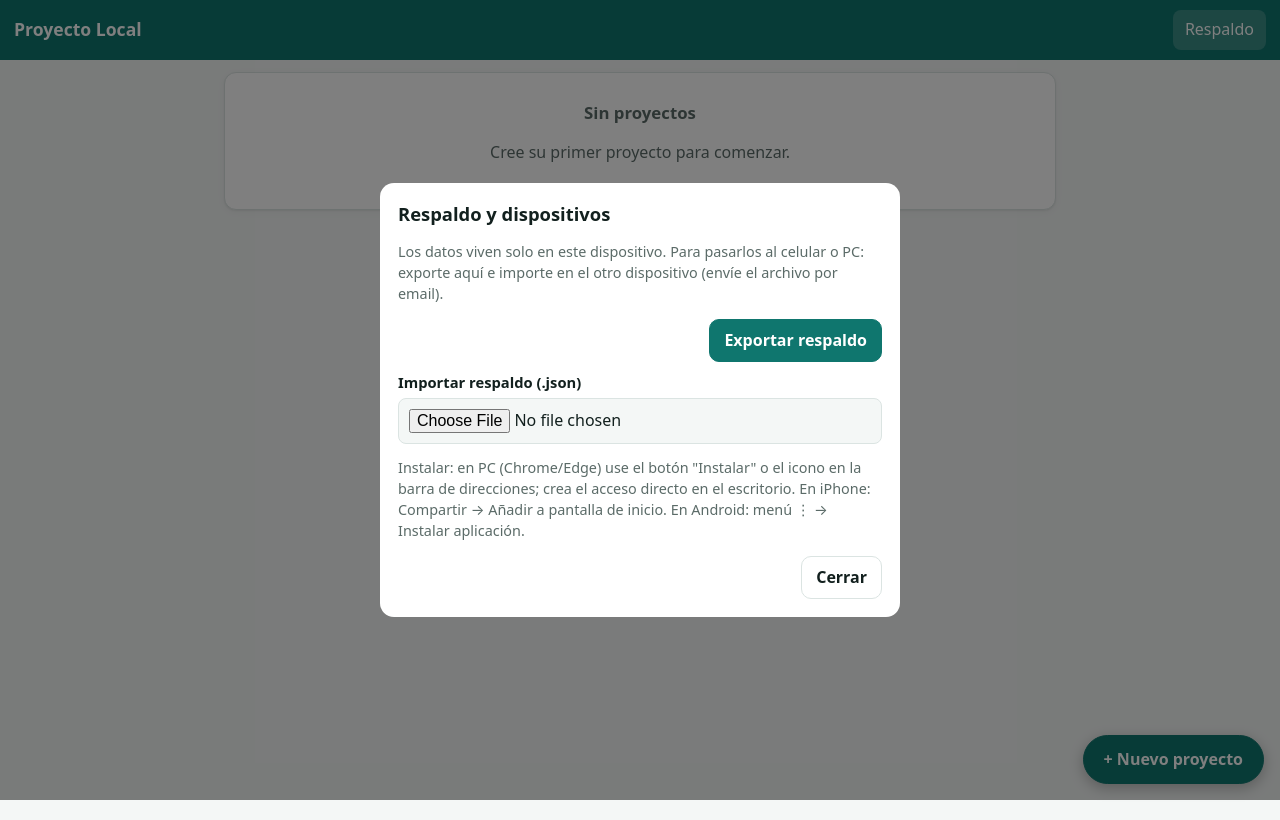
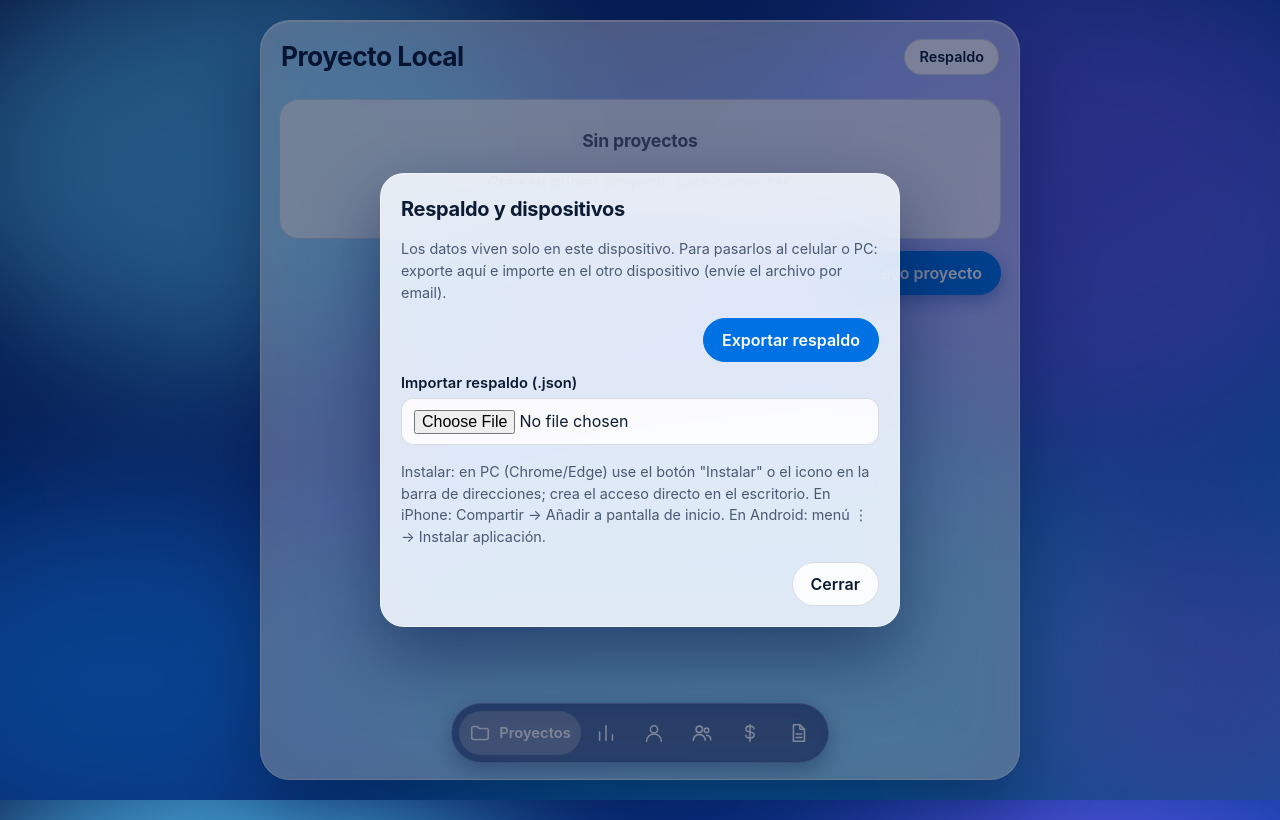
Before and after one commit to irs2011001-a11y/ProyectoLocal, a plain HTML site: page index.html in a window 1280 px wide. Both pictures are taken after a click on the button "Respaldo". Drawn offline with Linux system fonts and the light colour scheme.

Commit message:
feat: rediseño Apple (tarjeta translúcida, dock de iconos, azul), subcategorías propias
Co-Authored-By: Claude Sonnet 5.5 <noreply@anthropic.com>

```diff
--- a/app.js
+++ b/app.js
@@ -4,7 +4,28 @@
 
 const KEY = 'proyectoLocal.v1';
 const SUBS = ['Comunitario', 'Religioso / Iglesia', 'Deportivo', 'Educativo', 'Negocio', 'Familiar', 'Evento', 'Otro'];
-const TABS = [['resumen', 'Resumen'], ['miembros', 'Miembros'], ['grupos', 'Grupos'], ['conta', 'Contabilidad'], ['reportes', 'Reportes']];
+const NAV = [['proyectos', 'Proyectos'], ['resumen', 'Resumen'], ['miembros', 'Miembros'], ['grupos', 'Grupos'], ['conta', 'Contabilidad'], ['reportes', 'Reportes']];
+const ICONS = {
+  proyectos: [['path', { d: 'M3 7a2 2 0 0 1 2-2h4l2 2h8a2 2 0 0 1 2 2v8a2 2 0 0 1-2 2H5a2 2 0 0 1-2-2z' }]],
+  resumen: [['path', { d: 'M5 20V11M12 20V4M19 20v-6' }]],
+  miembros: [['circle', { cx: 12, cy: 8, r: 4 }], ['path', { d: 'M4 21a8 8 0 0 1 16 0' }]],
+  grupos: [['circle', { cx: 9, cy: 8, r: 3.5 }], ['path', { d: 'M2.5 20a6.5 6.5 0 0 1 13 0' }], ['circle', { cx: 17, cy: 9, r: 2.5 }], ['path', { d: 'M17 14.5a5 5 0 0 1 4.5 5' }]],
+  conta: [['path', { d: 'M12 3v18' }], ['path', { d: 'M16.5 7.5C16.5 5.8 14.5 4.5 12 4.5S7.5 5.8 7.5 7.5 9.5 10.4 12 10.8s4.5 1.2 4.5 3.2-2 3.5-4.5 3.5-4.5-1.3-4.5-3' }]],
+  reportes: [['path', { d: 'M7 3h7l5 5v13H7z' }], ['path', { d: 'M14 3v5h5M10 13h6M10 17h6' }]]
+};
+function icon(name) {
+  const NS = 'http://www.w3.org/2000/svg';
+  const svg = document.createElementNS(NS, 'svg');
+  const base = { viewBox: '0 0 24 24', width: 22, height: 22, fill: 'none', stroke: 'currentColor', 'stroke-width': 1.7, 'stroke-linecap': 'round', 'stroke-linejoin': 'round', 'aria-hidden': 'true' };
+  for (const [k, v] of Object.entries(base)) svg.setAttribute(k, v);
+  for (const [tag, attrs] of ICONS[name]) {
+    const el = document.createElementNS(NS, tag);
+    for (const [k, v] of Object.entries(attrs)) el.setAttribute(k, v);
+    svg.append(el);
+  }
+  return svg;
+}
+const subList = () => [...new Set([...SUBS, ...db.projects.map(x => x.sub).filter(Boolean)])];
 
 /* ---------- utilidades ---------- */
 function h(tag, attrs, ...kids) {
@@ -70,7 +91,7 @@ function save() {
   try { localStorage.setItem(KEY, JSON.stringify(db)); }
   catch { toast('No se pudo guardar: almacenamiento lleno o bloqueado'); }
 }
-const ui = { pid: null, tab: 'resumen', ftype: '', q: '', rep: { kind: 'conta', from: '', to: '' } };
+const ui = { pid: null, tab: 'proyectos', lastTab: '', ftype: '', q: '', rep: { kind: 'conta', from: '', to: '' } };
 const proj = () => db.projects.find(p => p.id === ui.pid);
 const totals = (entries) => {
   const i = sum(entries.filter(e => e.type === 'ingreso').map(e => e.amount));
@@ -100,6 +121,12 @@ function openForm({ title, fields, values = {}, submit = 'Guardar', onSave, onDe
     const id = 'f_' + f.k;
     inp.id = id;
     form.append(h('label', { for: id }, f.label + (f.req ? ' *' : '')), inp);
+    if (f.custom) { // opción "crear nueva": muestra un campo de texto
+      const inp2 = h('input', { type: 'text', maxlength: 40, hidden: true, placeholder: 'Nombre de la nueva subcategoría', 'aria-label': 'Nueva subcategoría', autocomplete: 'off' });
+      inputs[f.k + '_new'] = inp2;
+      inp.addEventListener('change', () => { inp2.hidden = inp.value !== '__new__'; if (!inp2.hidden) inp2.focus(); });
+      form.append(inp2);
+    }
   }
   const close = () => { dlg.close(); dlg.remove(); };
   form.append(err, h('div', { class: 'actions' },
@@ -111,6 +138,10 @@ function openForm({ title, fields, values = {}, submit = 'Guardar', onSave, onDe
     const data = {};
     for (const f of fields) {
       let v = inputs[f.k].value.trim();
+      if (f.custom && v === '__new__') {
+        v = inputs[f.k + '_new'].value.trim().replace(/\s+/g, ' ');
+        if (!v) return void (err.textContent = 'Escriba el nombre de la nueva subcategoría');
+      }
       if (f.req && !v) return void (err.textContent = `Falta: ${f.label}`);
       if (f.type === 'money') {
         const c = toCents(v);
@@ -137,7 +168,7 @@ function editProject(p) {
     title: isNew ? 'Nuevo proyecto' : 'Editar proyecto',
     fields: [
       { k: 'name', label: 'Nombre del proyecto', type: 'text', req: true, max: 80 },
-      { k: 'sub', label: 'Subcategoría', type: 'select', options: SUBS.map(s => ({ v: s, l: s })) },
+      { k: 'sub', label: 'Subcategoría', type: 'select', custom: true, options: [...subList().map(s => ({ v: s, l: s })), { v: '__new__', l: '＋ Crear nueva subcategoría…' }] },
       { k: 'desc', label: 'Descripción', type: 'textarea', max: 2000 }
     ],
     values: p || {},
@@ -288,10 +319,9 @@ function emailReport(r) {
 let installEvt = null;
 const standalone = () => matchMedia('(display-mode: standalone)').matches || navigator.standalone;
 
-function topBar(title, back) {
+function topBar(title, sub) {
   return h('header', { class: 'top' },
-    back && h('button', { onclick: () => { ui.pid = null; render(); }, 'aria-label': 'Volver' }, '←'),
-    h('h1', null, title),
+    h('div', { class: 'grow' }, h('h1', null, title), sub && h('div', { class: 'sub' }, sub)),
     installEvt && !standalone() && h('button', { onclick: installApp }, 'Instalar'),
     h('button', { onclick: openBackup }, 'Respaldo'));
 }
@@ -321,9 +351,7 @@ function openBackup() {
   document.body.append(dlg); dlg.showModal();
 }
 
-function viewHome(app) {
-  app.append(topBar('Proyecto Local'));
-  const w = h('main', { class: 'wrap' });
+function tabProyectos(w) {
   if (!db.projects.length) w.append(h('div', { class: 'empty card' }, h('h2', null, 'Sin proyectos'), h('p', null, 'Cree su primer proyecto para comenzar.')));
   for (const p of db.projects) {
     const t = totals(p.entries);
@@ -332,15 +360,11 @@ function viewHome(app) {
       h('div', { class: 'row' }, p.sub && h('span', { class: 'tag' }, p.sub), h('span', { class: 'mute' }, `${p.members.length} miembros · ${p.groups.length} grupos`))));
   }
   w.append(h('button', { class: 'btn primary fab', onclick: () => editProject() }, '+ Nuevo proyecto'));
-  app.append(w);
 }
 
-function viewProject(app, p) {
-  app.append(topBar(p.name, true),
-    h('nav', { class: 'tabs', role: 'tablist' }, TABS.map(([k, l]) => h('button', { role: 'tab', 'aria-selected': String(ui.tab === k), onclick: () => { ui.tab = k; render(); } }, l))));
-  const w = h('main', { class: 'wrap' });
-  ({ resumen: tabResumen, miembros: tabMiembros, grupos: tabGrupos, conta: tabConta, reportes: tabReportes })[ui.tab](w, p);
-  app.append(w);
+function dock() {
+  return h('nav', { class: 'dock', 'aria-label': 'Secciones' }, NAV.map(([k, l]) =>
+    h('button', { 'aria-label': l, title: l, 'aria-current': ui.tab === k ? 'page' : null, onclick: () => { ui.tab = k; render(); } }, icon(k), h('span', { class: 'label' }, l))));
 }
 
 function tabResumen(w, p) {
@@ -443,11 +467,21 @@ function tabReportes(w, p) {
 
 function render() {
   const app = document.getElementById('app');
+  const old = app.querySelector('.scroll');
+  const st = old ? old.scrollTop : 0;
   app.replaceChildren();
+  if (!proj() && db.projects.length) ui.pid = db.projects[0].id;
   const p = proj();
-  if (ui.pid && !p) ui.pid = null;
-  (p ? viewProject.bind(null, app, p) : viewHome.bind(null, app))();
-  document.title = p ? `${p.name} · Proyecto Local` : 'Proyecto Local';
+  const w = h('main', { class: 'scroll' });
+  if (ui.tab === 'proyectos') tabProyectos(w);
+  else if (!p) w.append(h('div', { class: 'empty card' }, h('h2', null, 'Aún no hay proyecto'), h('p', null, 'Cree un proyecto para usar esta sección.'),
+    h('button', { class: 'btn primary', onclick: () => editProject() }, '+ Nuevo proyecto')));
+  else ({ resumen: tabResumen, miembros: tabMiembros, grupos: tabGrupos, conta: tabConta, reportes: tabReportes })[ui.tab](w, p);
+  const label = NAV.find(n => n[0] === ui.tab)[1];
+  app.append(h('div', { class: 'shell' }, topBar(ui.tab === 'proyectos' ? 'Proyecto Local' : label, ui.tab === 'proyectos' ? '' : (p ? p.name : '')), w, dock()));
+  if (ui.lastTab === ui.tab) w.scrollTop = st;
+  ui.lastTab = ui.tab;
+  document.title = p && ui.tab !== 'proyectos' ? `${p.name} · Proyecto Local` : 'Proyecto Local';
 }
 
 window.addEventListener('beforeinstallprompt', e => { e.preventDefault(); installEvt = e; render(); });
--- a/styles.css
+++ b/styles.css
@@ -1,39 +1,62 @@
 :root{
-  --bg:#f4f7f6;--card:#fff;--ink:#12201e;--mute:#5b6b68;--line:#dbe4e2;
-  --brand:#0f766e;--brand-ink:#fff;--in:#047857;--out:#b91c1c;--warn:#b45309;
-  --r:12px;--sh:0 1px 2px rgba(0,0,0,.06),0 2px 8px rgba(0,0,0,.04);
+  --ink:#0b1b33;--mute:#4a5a73;--line:rgba(0,30,80,.14);
+  --card:rgba(255,255,255,.72);--field:rgba(255,255,255,.85);--glass:rgba(255,255,255,.58);
+  --brand:#0071e3;--brand-ink:#fff;--in:#0a5bd1;--out:#d70015;
+  --ease:cubic-bezier(.32,.72,0,1);
 }
 @media (prefers-color-scheme:dark){
-  :root{--bg:#0e1514;--card:#16201f;--ink:#e6efed;--mute:#98aaa6;--line:#26332f;--brand:#14b8a6;--brand-ink:#04201c;--in:#34d399;--out:#f87171}
+  :root{--ink:#eaf2ff;--mute:#a3b4d0;--line:rgba(255,255,255,.16);--card:rgba(255,255,255,.08);--field:rgba(255,255,255,.1);--glass:rgba(14,24,48,.55);--brand:#2997ff;--brand-ink:#00152e;--in:#64b5ff;--out:#ff6b78}
 }
 *{box-sizing:border-box}
+[hidden]{display:none!important}
 html{-webkit-text-size-adjust:100%}
-body{margin:0;background:var(--bg);color:var(--ink);font:16px/1.45 system-ui,-apple-system,"Segoe UI",Roboto,sans-serif;padding-bottom:env(safe-area-inset-bottom)}
+body{margin:0;min-height:100vh;color:var(--ink);background:#0a3fa8 url(icons/bg.svg) center/cover fixed no-repeat;
+  font:16px/1.5 -apple-system,BlinkMacSystemFont,"SF Pro Text","Segoe UI",system-ui,Roboto,sans-serif}
 button,input,select,textarea{font:inherit;color:inherit}
-.wrap{max-width:860px;margin:0 auto;padding:0 14px 80px}
-header.top{position:sticky;top:0;z-index:5;background:var(--brand);color:var(--brand-ink);padding:max(10px,env(safe-area-inset-top)) 14px 10px;display:flex;align-items:center;gap:8px}
-header.top h1{font-size:1.1rem;margin:0;flex:1;overflow:hidden;text-overflow:ellipsis;white-space:nowrap}
-header.top button{background:rgba(255,255,255,.18);color:inherit;border:0;border-radius:8px;padding:8px 12px;cursor:pointer;min-height:40px}
-.tabs{display:flex;gap:4px;overflow-x:auto;background:var(--card);border-bottom:1px solid var(--line);position:sticky;top:58px;z-index:4;padding:0 8px}
-.tabs button{flex:1;min-width:84px;border:0;background:none;padding:12px 8px;cursor:pointer;color:var(--mute);border-bottom:3px solid transparent;font-weight:600}
-.tabs button[aria-selected=true]{color:var(--brand);border-bottom-color:var(--brand)}
-.card{background:var(--card);border:1px solid var(--line);border-radius:var(--r);box-shadow:var(--sh);padding:14px;margin:12px 0}
-.card h2,.card h3{margin:0 0 6px;font-size:1.05rem}
+#app{width:min(760px,calc(100% - 28px));height:min(880px,calc(100dvh - 40px));margin:20px auto}
+.shell{display:flex;flex-direction:column;height:100%;border-radius:30px;overflow:hidden;
+  background:var(--glass);-webkit-backdrop-filter:blur(30px) saturate(180%);backdrop-filter:blur(30px) saturate(180%);
+  border:1px solid rgba(255,255,255,.45);box-shadow:0 30px 70px rgba(4,20,70,.45),inset 0 1px 0 rgba(255,255,255,.5)}
+header.top{display:flex;align-items:center;gap:8px;padding:18px 20px 8px}
+header.top .grow{min-width:0}
+header.top h1{margin:0;font-size:1.65rem;line-height:1.1;letter-spacing:-.022em;font-weight:700}
+header.top .sub{color:var(--mute);font-size:.9rem;white-space:nowrap;overflow:hidden;text-overflow:ellipsis}
+header.top button{border:1px solid var(--line);background:var(--field);border-radius:99px;padding:6px 14px;cursor:pointer;min-height:36px;font-weight:600;font-size:.9rem;transition:transform .15s var(--ease)}
+header.top button:active{transform:scale(.96)}
+main.scroll{flex:1;overflow-y:auto;overscroll-behavior:contain;padding:4px 18px 14px}
+/* dock inferior */
+nav.dock{display:flex;gap:4px;align-self:center;margin:6px 0 16px;padding:7px;max-width:calc(100% - 20px);
+  background:rgba(8,36,100,.62);-webkit-backdrop-filter:blur(20px) saturate(160%);backdrop-filter:blur(20px) saturate(160%);
+  border:1px solid rgba(255,255,255,.25);border-radius:99px;box-shadow:0 8px 24px rgba(4,20,70,.35)}
+nav.dock button{display:flex;align-items:center;height:44px;min-width:44px;padding:0 10px;border:0;background:transparent;color:#fff;border-radius:99px;cursor:pointer;
+  transition:background .25s var(--ease),transform .15s var(--ease)}
+nav.dock button:active{transform:scale(.94)}
+nav.dock button:hover,nav.dock button:focus-visible{background:rgba(255,255,255,.16)}
+nav.dock button[aria-current=page]{background:rgba(255,255,255,.26)}
+nav.dock svg{flex:none}
+nav.dock .label{max-width:0;opacity:0;overflow:hidden;white-space:nowrap;font-weight:600;font-size:.92rem;transition:max-width .4s var(--ease),opacity .2s,margin .4s var(--ease)}
+@media (hover:hover){nav.dock button:hover .label{max-width:120px;opacity:1;margin-left:8px}}
+nav.dock button:focus-visible .label{max-width:120px;opacity:1;margin-left:8px}
+@media (min-width:600px){nav.dock button[aria-current=page] .label{max-width:120px;opacity:1;margin-left:8px}}
+/* contenido */
+.card{background:var(--card);border:1px solid var(--line);border-radius:20px;padding:16px;margin:12px 0}
+.card h2,.card h3{margin:0 0 6px;font-size:1.1rem;letter-spacing:-.01em}
 .row{display:flex;gap:10px;align-items:center;flex-wrap:wrap}
 .row.between{justify-content:space-between}
 .grow{flex:1;min-width:0}
 .mute{color:var(--mute);font-size:.9rem}
-.tag{display:inline-block;background:var(--bg);border:1px solid var(--line);border-radius:99px;padding:1px 10px;font-size:.8rem;color:var(--mute)}
+.tag{display:inline-block;background:var(--field);border:1px solid var(--line);border-radius:99px;padding:1px 10px;font-size:.8rem;color:var(--mute)}
 .in{color:var(--in)}.out{color:var(--out)}
 .money{font-variant-numeric:tabular-nums;font-weight:700;white-space:nowrap}
-.stats{display:grid;grid-template-columns:repeat(3,1fr);gap:8px}
-.stat{background:var(--bg);border-radius:10px;padding:10px;text-align:center}
+.stats{display:grid;grid-template-columns:repeat(3,1fr);gap:8px;margin-top:8px}
+.stat{background:var(--field);border-radius:14px;padding:10px;text-align:center}
 .stat b{display:block;font-size:1.05rem}
-.btn{border:1px solid var(--line);background:var(--card);border-radius:10px;padding:9px 14px;cursor:pointer;min-height:42px;font-weight:600}
+.btn{border:1px solid var(--line);background:var(--field);border-radius:99px;padding:9px 18px;cursor:pointer;min-height:42px;font-weight:600;transition:transform .15s var(--ease)}
+.btn:active{transform:scale(.97)}
 .btn.primary{background:var(--brand);color:var(--brand-ink);border-color:var(--brand)}
 .btn.danger{color:var(--out)}
-.btn.sm{padding:5px 10px;min-height:34px;font-size:.9rem}
-.fab{position:fixed;right:16px;bottom:calc(16px + env(safe-area-inset-bottom));z-index:6;box-shadow:0 4px 14px rgba(0,0,0,.25);border-radius:99px;padding:12px 20px}
+.btn.sm{padding:5px 12px;min-height:34px;font-size:.9rem}
+.fab{position:sticky;bottom:6px;display:block;margin:10px 0 0 auto;width:max-content;box-shadow:0 6px 18px rgba(0,60,160,.4);z-index:2}
 .item{display:flex;gap:10px;align-items:center;padding:10px 0;border-bottom:1px solid var(--line)}
 .item:last-child{border-bottom:0}
 .item .date{width:78px;color:var(--mute);font-size:.85rem;flex:none}
@@ -42,11 +65,13 @@ details.card summary::-webkit-details-marker{display:none}
 .empty{text-align:center;color:var(--mute);padding:28px 8px}
 a{color:var(--brand)}
 /* formularios */
-dialog.modal{width:min(520px,94vw);border:0;border-radius:14px;padding:18px;background:var(--card);color:var(--ink);max-height:92vh;overflow:auto}
-dialog::backdrop{background:rgba(0,0,0,.5)}
-dialog h2{margin:0 0 10px;font-size:1.15rem}
+dialog.modal{width:min(520px,94vw);border:1px solid rgba(255,255,255,.4);border-radius:24px;padding:20px;color:var(--ink);max-height:92vh;overflow:auto;
+  background:var(--glass);-webkit-backdrop-filter:blur(30px) saturate(180%);backdrop-filter:blur(30px) saturate(180%);box-shadow:0 30px 70px rgba(4,20,70,.5)}
+@media (prefers-color-scheme:light){dialog.modal{background:rgba(248,251,255,.88)}}
+dialog::backdrop{background:rgba(3,15,50,.5)}
+dialog h2{margin:0 0 10px;font-size:1.25rem;letter-spacing:-.015em}
 label{display:block;margin:10px 0 4px;font-weight:600;font-size:.92rem}
-input,select,textarea{width:100%;padding:10px;border:1px solid var(--line);border-radius:8px;background:var(--bg);min-height:44px}
+input,select,textarea{width:100%;padding:10px 12px;border:1px solid var(--line);border-radius:12px;background:var(--field);min-height:44px;margin-bottom:2px}
 input:focus,select:focus,textarea:focus,.btn:focus-visible,button:focus-visible{outline:2px solid var(--brand);outline-offset:1px}
 .err{color:var(--out);min-height:1.2em;margin:8px 0 0;font-size:.9rem}
 .actions{display:flex;gap:8px;justify-content:flex-end;margin-top:12px;flex-wrap:wrap}
@@ -59,14 +84,19 @@ th{color:var(--mute);font-size:.8rem;text-transform:uppercase}
 td.num,th.num{text-align:right}
 tfoot td{font-weight:700;border-top:2px solid var(--ink)}
 .table-scroll{overflow-x:auto}
-#toast{position:fixed;left:50%;bottom:84px;transform:translateX(-50%);background:#111;color:#fff;padding:10px 16px;border-radius:99px;opacity:0;pointer-events:none;transition:opacity .2s;z-index:20;max-width:90vw}
+#toast{position:fixed;left:50%;bottom:90px;transform:translateX(-50%);background:rgba(10,20,40,.9);color:#fff;padding:10px 18px;border-radius:99px;opacity:0;pointer-events:none;transition:opacity .2s;z-index:20;max-width:90vw}
 #toast.show{opacity:1}
 .print-head{display:none}
+@media (prefers-reduced-motion:reduce){*{transition-duration:.01ms!important}}
+@media (prefers-reduced-transparency:reduce){.shell,dialog.modal{background:#eef4ff;-webkit-backdrop-filter:none;backdrop-filter:none}}
+@media (prefers-reduced-transparency:reduce) and (prefers-color-scheme:dark){.shell,dialog.modal{background:#0e1830}}
 @media print{
   body{background:#fff;color:#000}
-  .noprint,header.top,.tabs,.fab,#toast{display:none!important}
-  .card{box-shadow:none;border:0;padding:0;margin:0}
+  #app{width:auto;height:auto;margin:0}
+  .shell{display:block;height:auto;background:none;border:0;box-shadow:none;-webkit-backdrop-filter:none;backdrop-filter:none;overflow:visible}
+  main.scroll{overflow:visible;padding:0}
+  .noprint,header.top,nav.dock,.fab,#toast{display:none!important}
+  .card{border:0;padding:0;margin:0;background:none}
   .print-head{display:block;margin-bottom:10px}
-  .wrap{padding:0;max-width:none}
   .in,.out{color:#000}
 }
--- a/sw.js
+++ b/sw.js
@@ -1,9 +1,9 @@
 'use strict';
 // Subir VERSION al cambiar cualquier archivo del shell para invalidar caché.
-const VERSION = 'pl-v1';
+const VERSION = 'pl-v2';
 const SHELL = [
   './', './index.html', './styles.css', './app.js', './manifest.webmanifest',
-  './icons/icon.svg', './icons/icon-192.png', './icons/icon-512.png',
+  './icons/icon.svg', './icons/bg.svg', './icons/icon-192.png', './icons/icon-512.png',
   './icons/icon-maskable-512.png', './icons/apple-touch-icon.png'
 ];
 
--- a/tools/gen-icons.js
+++ b/tools/gen-icons.js
@@ -5,7 +5,7 @@ const path = require('path');
 const zlib = require('zlib');
 
 const OUT = path.join(__dirname, '..', 'icons');
-const C1 = [15, 118, 110], C2 = [13, 148, 136]; // teal degradado
+const C1 = [0, 86, 190], C2 = [10, 132, 255]; // azul degradado
 const WHITE = [255, 255, 255];
 
 const crcT = new Uint32Array(256).map((_, n) => { let c = n; for (let k = 0; k < 8; k++) c = c & 1 ? 0xedb88320 ^ (c >>> 1) : c >>> 1; return c >>> 0; });
@@ -69,10 +69,10 @@ for (const [name, size, opt] of files) fs.writeFileSync(path.join(OUT, name), pn
 
 fs.writeFileSync(path.join(OUT, 'icon.svg'),
 `<svg xmlns="http://www.w3.org/2000/svg" viewBox="0 0 512 512">
-<defs><linearGradient id="g" x1="0" y1="0" x2="1" y2="1"><stop offset="0" stop-color="#0f766e"/><stop offset="1" stop-color="#0d9488"/></linearGradient></defs>
+<defs><linearGradient id="g" x1="0" y1="0" x2="1" y2="1"><stop offset="0" stop-color="#0056be"/><stop offset="1" stop-color="#0a84ff"/></linearGradient></defs>
 <rect width="512" height="512" rx="113" fill="url(#g)"/>
 <path d="M256 123a128 128 0 0 0-128 128c0 44 26 74 62 118l66 41 66-41c36-44 62-74 62-118A128 128 0 0 0 256 123z" fill="#fff"/>
-<circle cx="256" cy="215" r="61" fill="#0f766e"/><circle cx="256" cy="215" r="31" fill="#fff"/>
+<circle cx="256" cy="215" r="61" fill="#0056be"/><circle cx="256" cy="215" r="31" fill="#fff"/>
 </svg>
 `);
 console.log('Iconos generados en', OUT);
```
Also changed, not shown: index.html (+1 -1 lines), icons/apple-touch-icon.png, icons/bg.svg (added), icons/icon-192.png, icons/icon-512.png, icons/icon-maskable-512.png, icons/icon.svg, manifest.webmanifest, 1 other file.
